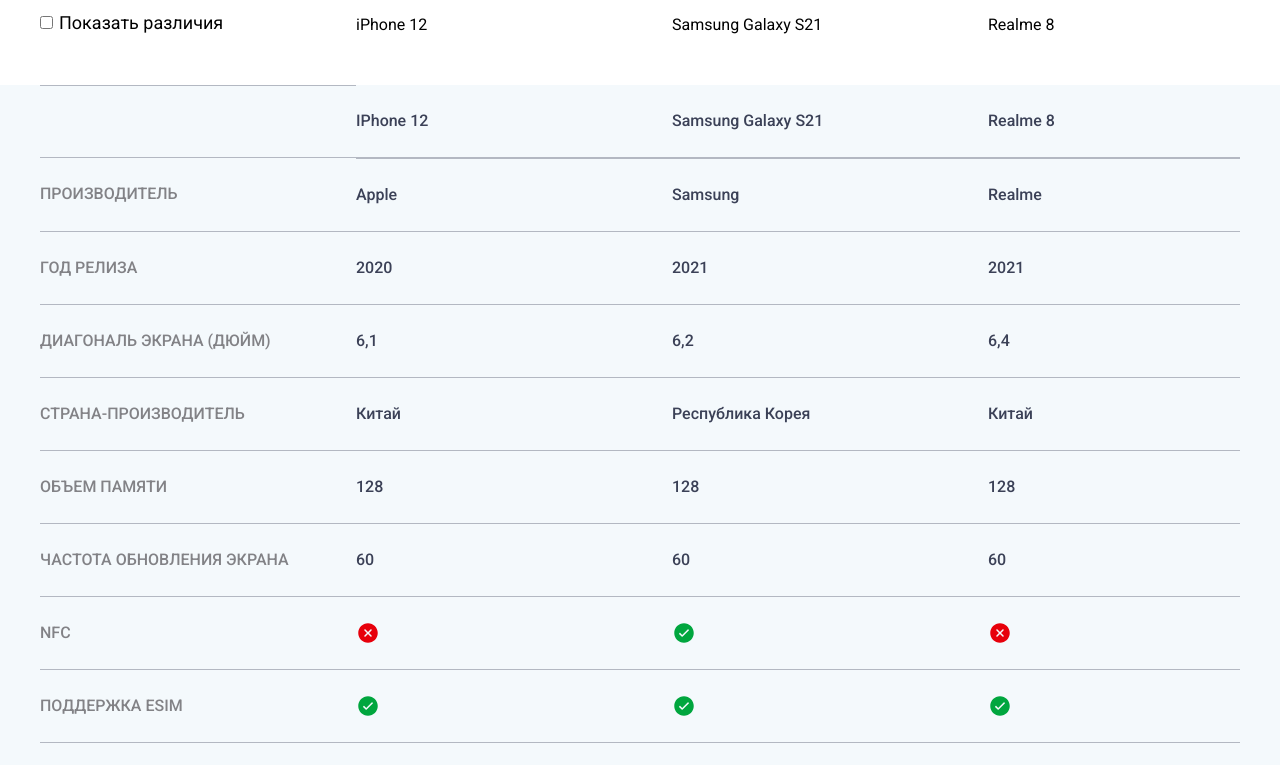
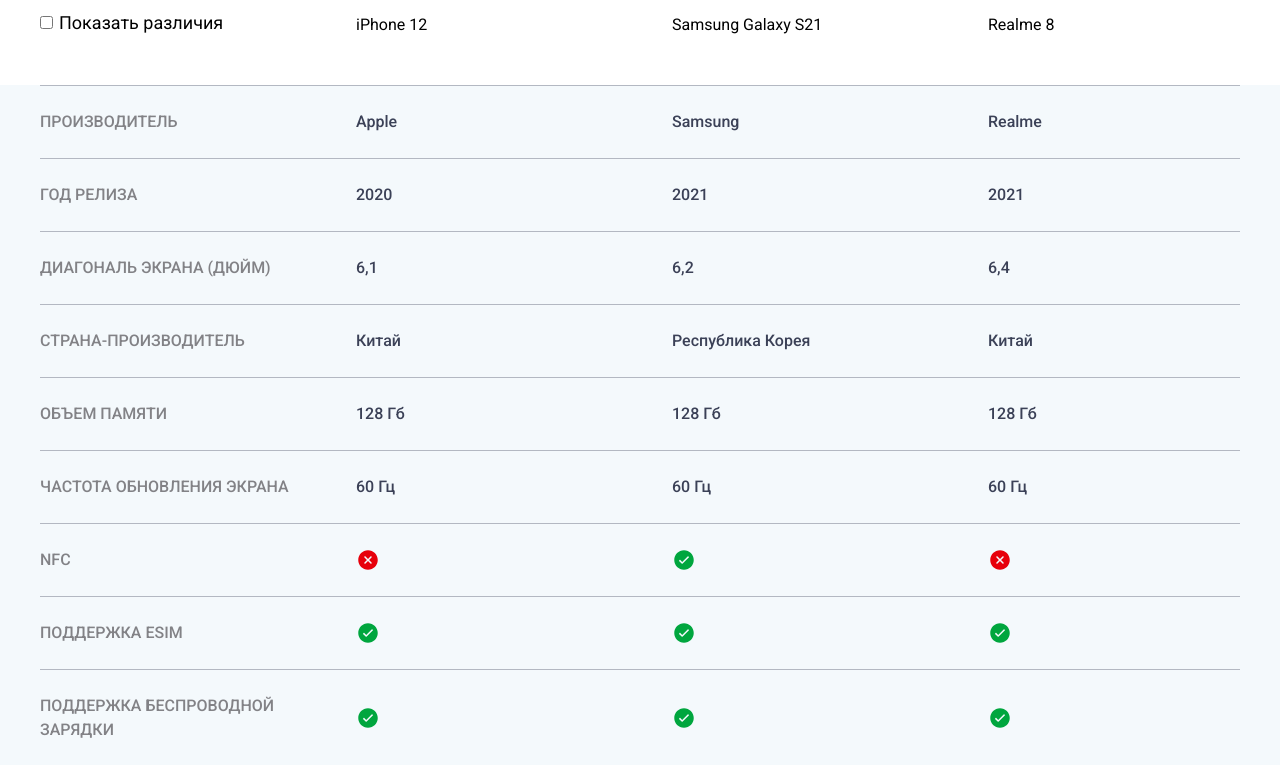
Before and after one commit to notnered/phone-compare-app, a React (Vite) app: page / in a window 1280 px wide. Shown: the part 475-1240 px from the top of the page. Built offline with nearby package versions, Linux system fonts and the light colour scheme.

Commit message:
simplified main component

```diff
--- a/src/Components/CompareMain.tsx
+++ b/src/Components/CompareMain.tsx
@@ -1,12 +1,14 @@
 import type { modelType } from '../data/phoneModels';
 import { models, keyLabels } from '../data/phoneModels';
-
 import { IoIosCheckmarkCircle, IoIosCloseCircle } from 'react-icons/io';
+import CompareHeader from './CompareHeader';
 
 export default function CompareMain() {
-    const modelKeys = Object.keys(models[0]).filter(
-        (key) => key !== 'id'
-    ) as (keyof Omit<modelType, 'id'>)[];
+    const modelKeys = Object.keys(keyLabels) as (keyof typeof keyLabels)[];
+
+    const modelsVisual = models.map(({ id, name, pic }) => ({ id, name, pic }));
+
+    const modelsSpecs = models.map(({ id, ...rest }) => ({ id, ...rest }));
 
     const renderValue = (
         key: keyof Omit<modelType, 'id'>,
@@ -23,63 +25,41 @@
                 </div>
             );
         }
-        if (key === 'price') {
-            return `${value.toLocaleString('fr-fr')} ₽`;
-        }
+        if (key === 'memory_capacity') return `${value} Гб`;
+        if (key === 'refresh_rate') return `${value} Гц`;
+        if (key === 'price') return `${value.toLocaleString('fr-fr')} ₽`;
         return value;
     };
 
     return (
         <main className='bg-bg pb-12 px-2'>
-            <div className='wrapper overflow-x-auto pb-1.5 scrollbar scrollbar-h-2.5 scrollbar-thumb-secondary-light/50 scrollbar-thumb-rounded-xl scrollbar-hover:scrollbar-thumb-secondary-light/75'>
+            <div className='wrapper flex flex-col overflow-x-auto pb-1.5 scrollbar scrollbar-h-2.5 scrollbar-thumb-secondary-light/50 scrollbar-thumb-rounded-xl scrollbar-hover:scrollbar-thumb-secondary-light/75'>
                 <div className='w-full flex flex-col'>
-                    {modelKeys.map(
-                        (key, index) =>
-                            index !== 0 && (
+                    {modelKeys.map((key, index) => (
                         <div key={key} className='w-full flex'>
-                                    {index === 1 ? (
-                                        <div className='w-full min-w-[calc(25%+1rem)] flex border-t-[1px] border-b-[1px] pr-4 border-secondary/35 py-6'>
+                            <div
+                                className={`w-full min-w-[calc(25%+1rem)] flex pr-4 py-6 ${
+                                    index === 0 ? 'border-t-[1px]' : ''
+                                } border-b-[1px] border-secondary/35`}
+                            >
                                 <div className='text-secondary-light uppercase font-medium'>
                                     {keyLabels[key]}
                                 </div>
                             </div>
-                                    ) : (
-                                        <div className='w-full min-w-[calc(25%+1rem)] flex border-b-[1px] pr-4 border-secondary/35 py-6'>
-                                            <div className='text-secondary-light uppercase font-medium'>
-                                                {keyLabels[key]}
+                            {modelsSpecs.map((model) => (
+                                <div
+                                    key={model.id + key}
+                                    className={`w-full min-w-[calc(25%+1rem)] flex pr-4 py-6 ${
+                                        index === 0 ? 'border-t-[1px]' : ''
+                                    } border-b-[1px] border-secondary/35`}
+                                >
+                                    <div className='text-secondary capitalize font-medium'>
+                                        {renderValue(key, model[key])}
                                     </div>
                                 </div>
-                                    )}
-                                    {models.slice(0, 4).map((model) =>
-                                        key === 'brand' ? (
-                                            <div
-                                                key={model.id}
-                                                className='w-full min-w-[calc(25%+1rem)] flex border-t-[1px] border-b-[1px] pr-4 border-secondary/35 py-6'
-                                            >
-                                                <div className='text-secondary capitalize font-medium'>
-                                                    {renderValue(
-                                                        key,
-                                                        model[key]
-                                                    )}
+                            ))}
                         </div>
-                                            </div>
-                                        ) : (
-                                            <div
-                                                key={model.id}
-                                                className='w-full min-w-[calc(25%+1rem)] flex border-b-[1px] pr-4 border-secondary/35 py-6'
-                                            >
-                                                <div className='text-secondary capitalize font-medium'>
-                                                    {renderValue(
-                                                        key,
-                                                        model[key]
-                                                    )}
-                                                </div>
-                                            </div>
-                                        )
-                                    )}
-                                </div>
-                            )
-                    )}
+                    ))}
                 </div>
             </div>
         </main>
```
Lines whose indentation alone changed are shown as unchanged.
